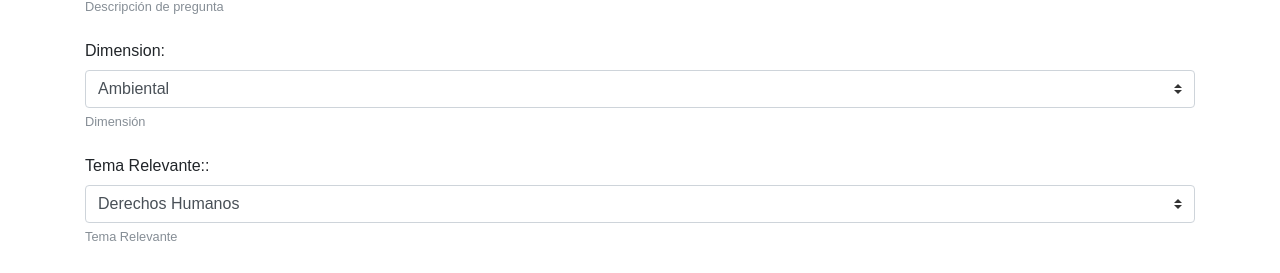
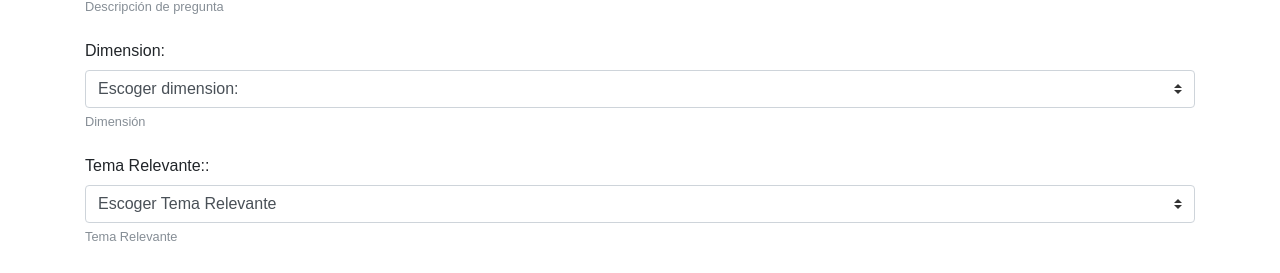
Before and after one commit to sjunka/surveyApp, a React (Create React App) app: page /pregunta in a window 1280 px wide. Shown: the part 207-480 px from the top of the page. Built offline with nearby package versions, Linux system fonts and the light colour scheme.

Commit message:
fixed bug #1526

```diff
--- a/src/components/Pregunta.js
+++ b/src/components/Pregunta.js
@@ -5,10 +5,10 @@ class Pregunta extends React.Component {
     constructor(props){
         super(props)
         this.state = {
+            descripcion : '',
             dimension:'',
             temarelevante: '',
             tipo : '',
-            descripcion : '',
             grupointeres:''
         }
 
@@ -37,7 +37,8 @@ class Pregunta extends React.Component {
 
             <div className="form-group">
                 <label className="col-form-label">Dimension:</label>
-                <select  className="form-control custom-select" value={this.state.dimension} onChange={this.handleDimension}>
+                <select className="form-control custom-select" value={this.state.dimension} onChange={this.handleDimension}>
+                    <option value="null">Escoger dimension:</option>
                     <option value="ambiental">Ambiental</option>
                     <option value="social">Social</option>
                     <option value="economica">Economica</option>
@@ -47,7 +48,8 @@ class Pregunta extends React.Component {
 
             <div className="form-group">
                 <label className="col-form-label">Tema Relevante::</label>
-                <select  className="form-control custom-select" value={this.state.dimension} onChange={this.handleDimension}>
+                <select className="form-control custom-select" value={this.state.temarelevante} onChange={this.handleTemaRelevante}>
+                    <option value="null">Escoger Tema Relevante</option>
                     <option value="tema1">Derechos Humanos</option>
                     <option value="tema2">Productos limpios </option>
                     <option value="tema3">Biodiversidad</option>
@@ -60,7 +62,7 @@ class Pregunta extends React.Component {
 
             <div className="form-group">
                 <label className="col-form-label">Tipo Pregunta:</label>
-                <select  className="form-control custom-select" value={this.state.dimension} onChange={this.handleDimension}>
+                <select  className="form-control custom-select" value={this.state.tipo} onChange={this.handleTipo}>
                     <option value="abierta">Abierta</option>
                     <option value="cerrada">Cerrada</option>
                 </select>
@@ -120,9 +122,22 @@ class Pregunta extends React.Component {
         e.preventDefault();
     }
 
-    handleNombre = (e) => {
+    handleDescripcion = (e) => {
         this.setState ({
-            nombre: e.target.value
+            descripcion: e.target.value
+        })
+    }
+
+    handleDimension = (e) =>{
+        this.setState({
+            dimension: e.target.value
+        })
+    }
+
+    handleTemaRelevante = (e) =>{
+        this.setState({
+            temarelevante: e.target.value
+
         })
     }
 
--- a/src/components/TemaRelevante.js
+++ b/src/components/TemaRelevante.js
@@ -6,7 +6,7 @@ class TemaRelevante extends React.Component {
         super(props)
         this.state = {
             nombre : '',
-            dimension : 'ambiental',
+            dimension : '',
             cobertura: ''
         }
 
@@ -33,6 +33,7 @@ class TemaRelevante extends React.Component {
                 <div className="form-group">
                     <label className="col-form-label">Dimension:</label>
                     <select  className="form-control custom-select" value={this.state.dimension} onChange={this.handleDimension}>
+                        <option value="null">Escoger dimension:</option>
                         <option value="ambiental">Ambiental</option>
                         <option value="social">Social</option>
                         <option value="economica">Economica</option>
```
